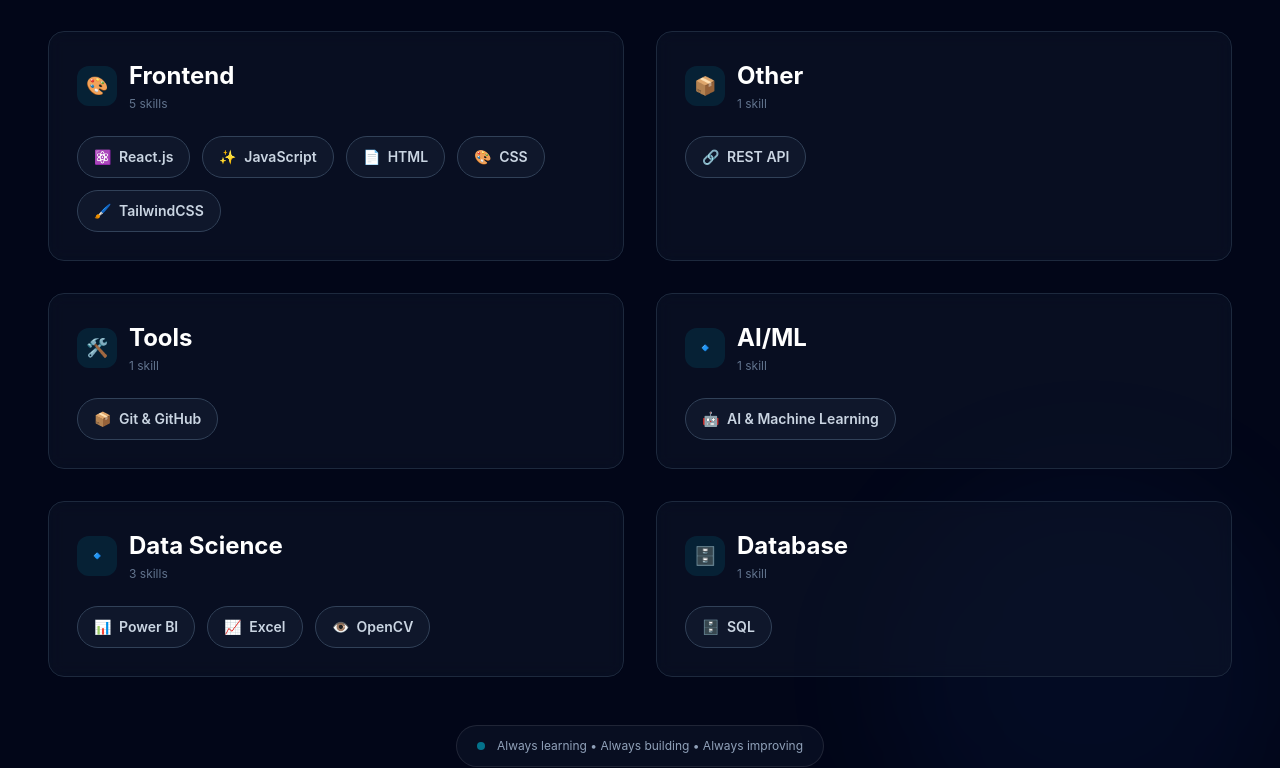
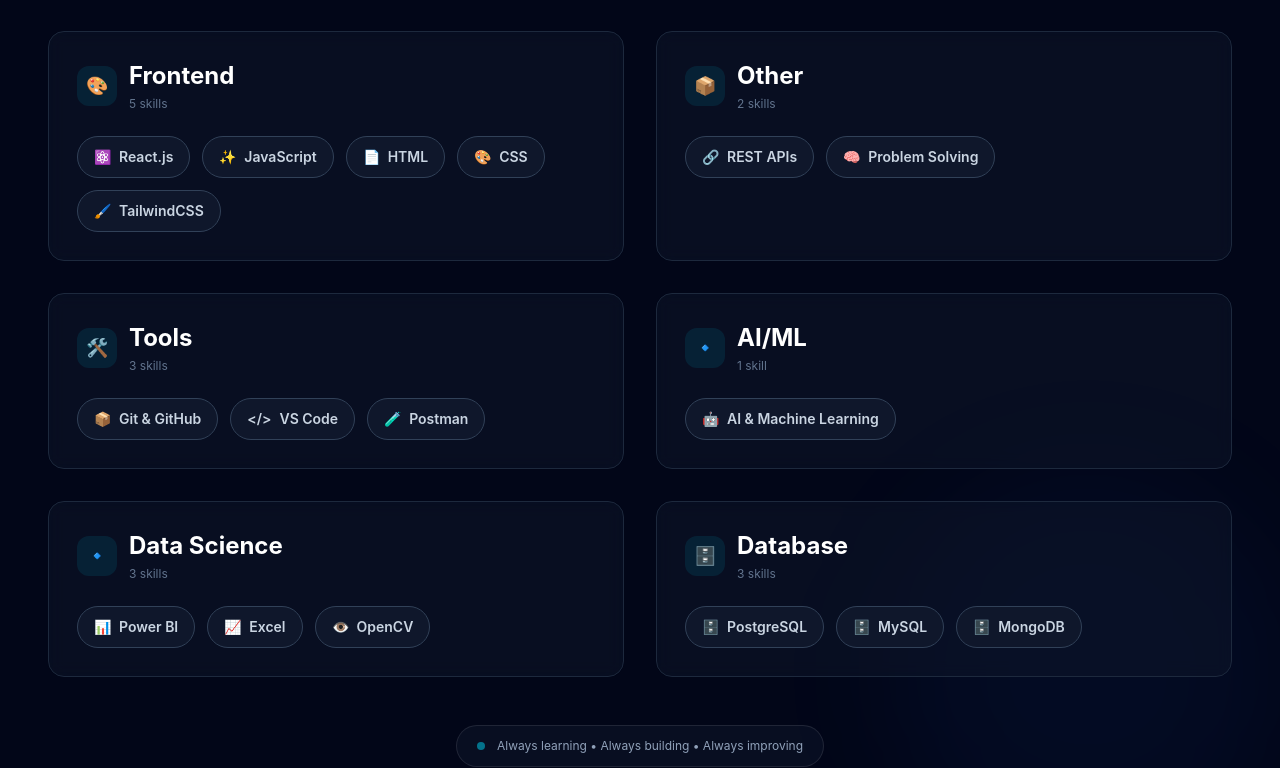
Before and after one commit to JagtapAditya2005/portfolio, a React (Vite) app in the folder frontend/: page / in a window 1280 px wide. Shown: the part 2837-3605 px from the top of the page. Built offline with nearby package versions, Linux system fonts and the light colour scheme; no server answers.

Commit message:
added skills section

```diff
--- a/frontend/src/data/portfolioData.js
+++ b/frontend/src/data/portfolioData.js
@@ -64,7 +64,7 @@
   },
   {
     id: 7,
-    name: "REST API",
+    name: "REST APIs",
     category: "Other",
     percentage: 80,
     icon: "🔗",
@@ -92,7 +92,7 @@
   },
   {
     id: 11,
-    name: "SQL",
+    name: "PostgreSQL",
     category: "Database",
     percentage: 85,
     icon: "🗄️",
@@ -124,6 +124,41 @@
     category: "Frontend",
     percentage: 80,
     icon: "🖌️",
+  },
+  {
+    id: 16,
+    name: "MySQL",
+    category: "Database",
+    percentage: 80,
+    icon: "🗄️",
+  },
+  {
+    id: 17,
+    name: "MongoDB",
+    category: "Database",
+    percentage: 80,
+    icon: "🗄️",
+  },
+  {
+    id: 18,
+    name: "VS Code",
+    category: "Tools",
+    percentage: 80,
+    icon: "</>",
+  },
+  {
+    id: 19,
+    name: "Postman",
+    category: "Tools",
+    percentage: 80,
+    icon: "🧪",
+  },
+  {
+    id: 20,
+    name: "Problem Solving",
+    category: "Other",
+    percentage: 80,
+    icon: "🧠",
   },
 ];
 
@@ -181,7 +216,7 @@
   {
     id: 2,
     job_title: "Data Analyst Intern",
-    company: "Sufthub YessInfotechPvt.Ltd.",
+    company: "Softhub Yess Infotech Pvt.Ltd.",
     location: "Hadapsar, Pune",
     start_date: "2025-01-01",
     end_date: "2026-02-05",
```
